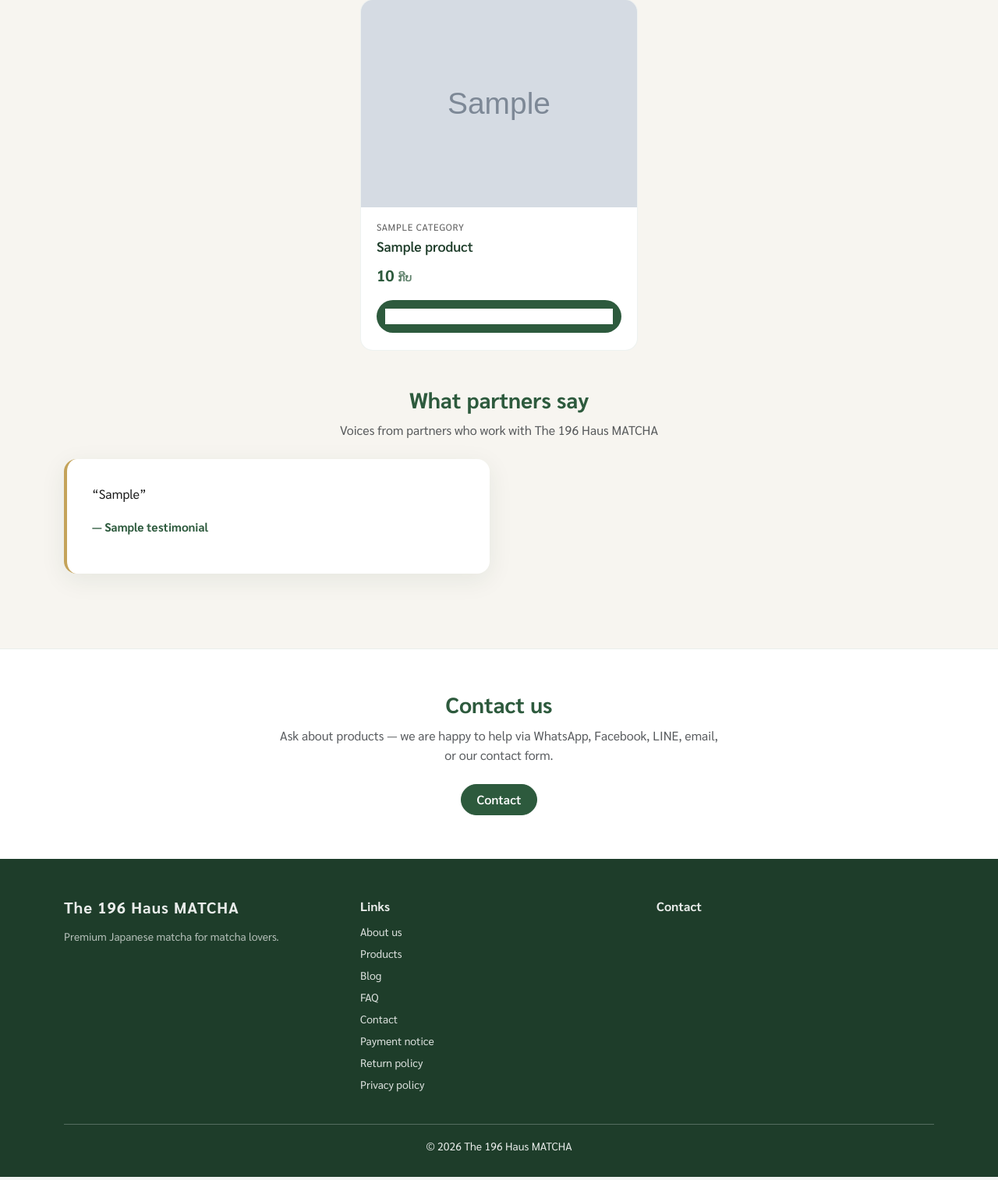
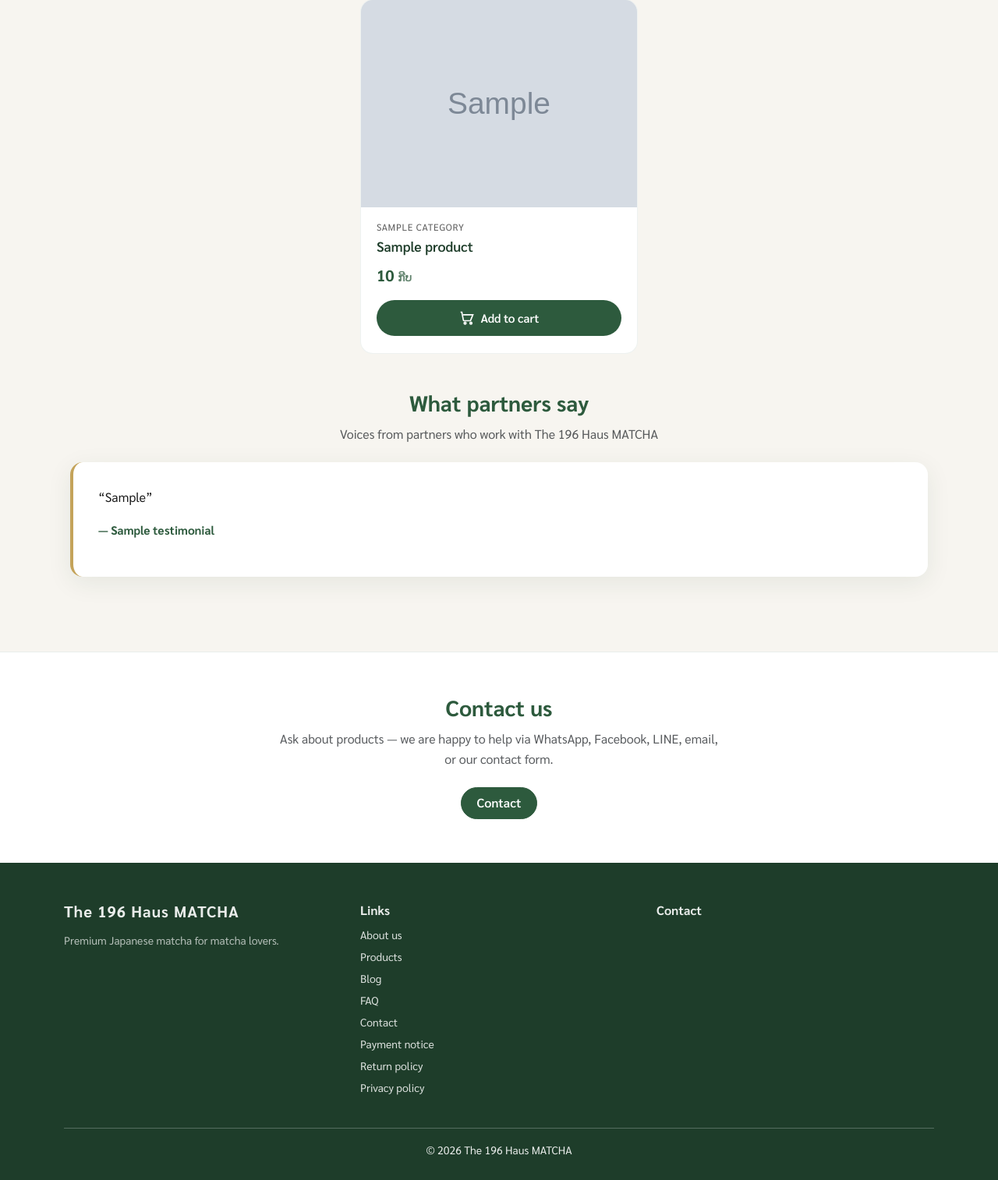
Before and after one commit to Iboy5070/matcha_shopbeta, a Django app: page / in a window 1280 px wide. Shown: the part 915-2429 px from the top of the page at 78% size. Run offline with Django 4.2, Linux system fonts and the light colour scheme; tables that the repository leaves empty hold one stand-in row (values such as "Sample post"); grey boxes marked "Sample" are stand-in pictures.

Commit message:
fix: show cart label on featured cards and balance testimonial grid
Replace missing cart icon with inline SVG plus text; use auto-fit grid so partner quotes align evenly.

Co-authored-by: Cursor <cursoragent@cursor.com>

```diff
--- a/static/css/site.css
+++ b/static/css/site.css
@@ -398,6 +398,14 @@ h1, h2, h3, .mz-section-title, .mz-brand, .mz-hero-title {
   margin-right: auto;
 }
 
+.mz-testimonials-grid {
+  display: grid;
+  gap: 1.5rem;
+  grid-template-columns: repeat(auto-fit, minmax(min(100%, 300px), 1fr));
+  max-width: 1100px;
+  margin: 0 auto;
+}
+
 .mz-cta-lead {
   max-width: 36rem;
 }
@@ -433,24 +441,30 @@ h1, h2, h3, .mz-section-title, .mz-brand, .mz-hero-title {
 }
 
 .mz-product-cart-btn {
-  display: flex;
+  display: inline-flex;
   align-items: center;
   justify-content: center;
+  gap: 0.5rem;
   width: 100%;
   margin-top: 1rem;
-  padding: 0.7rem;
+  padding: 0.7rem 1rem;
   background: var(--mz-green-mid);
   border-radius: 999px;
+  color: #fff;
+  font-weight: 600;
+  font-size: 0.95rem;
+  text-decoration: none;
   transition: background 0.2s, transform 0.2s;
 }
 
 .mz-product-cart-btn:hover {
   background: var(--mz-green);
+  color: #fff;
   transform: translateY(-1px);
 }
 
-.mz-product-cart-btn img {
-  filter: brightness(0) invert(1);
+.mz-cart-icon-svg {
+  flex-shrink: 0;
 }
 
 .mz-btn-primary {
--- a/templates/store/_product_card.html
+++ b/templates/store/_product_card.html
@@ -22,8 +22,12 @@
       <span>ກີບ</span>
     </div>
     {% if home_style %}
-    <a class="mz-product-cart-btn" href="{% url 'store_add_to_cart' variant.id %}" title="{% trans 'Add to cart' %}">
-      <img src="{% static 'img/icons/cart.png' %}" alt="" width="20" height="20">
+    <a class="mz-product-cart-btn" href="{% url 'store_add_to_cart' variant.id %}">
+      <svg class="mz-cart-icon-svg" width="20" height="20" viewBox="0 0 24 24" fill="none" stroke="currentColor" stroke-width="2" aria-hidden="true">
+        <circle cx="9" cy="20" r="1.5"/><circle cx="18" cy="20" r="1.5"/>
+        <path d="M2 3h2l2.4 12.4a1 1 0 0 0 1 .8h9.2a1 1 0 0 0 1-.8L21 7H6"/>
+      </svg>
+      <span>{% trans "Add to cart" %}</span>
     </a>
     {% else %}
     <div class="d-flex gap-2 mt-3">
--- a/templates/store/home.html
+++ b/templates/store/home.html
@@ -78,14 +78,12 @@
     <p class="text-center text-muted mb-4 mz-testimonials-sub">
       {% blocktrans %}Voices from partners who work with {{ shop_brand }}{% endblocktrans %}
     </p>
-    <div class="row g-4">
+    <div class="mz-testimonials-grid">
       {% for t in active_testimonials %}
-      <div class="col-md-6">
-        <blockquote class="mz-testimonial">
-          <p>“{% testimonial_quote t LANGUAGE_CODE %}”</p>
-          <footer class="mz-testimonial-author">{{ t.company_name }}</footer>
-        </blockquote>
-      </div>
+      <blockquote class="mz-testimonial">
+        <p>“{% testimonial_quote t LANGUAGE_CODE %}”</p>
+        <footer class="mz-testimonial-author">{{ t.company_name }}</footer>
+      </blockquote>
       {% endfor %}
     </div>
   </section>
```
